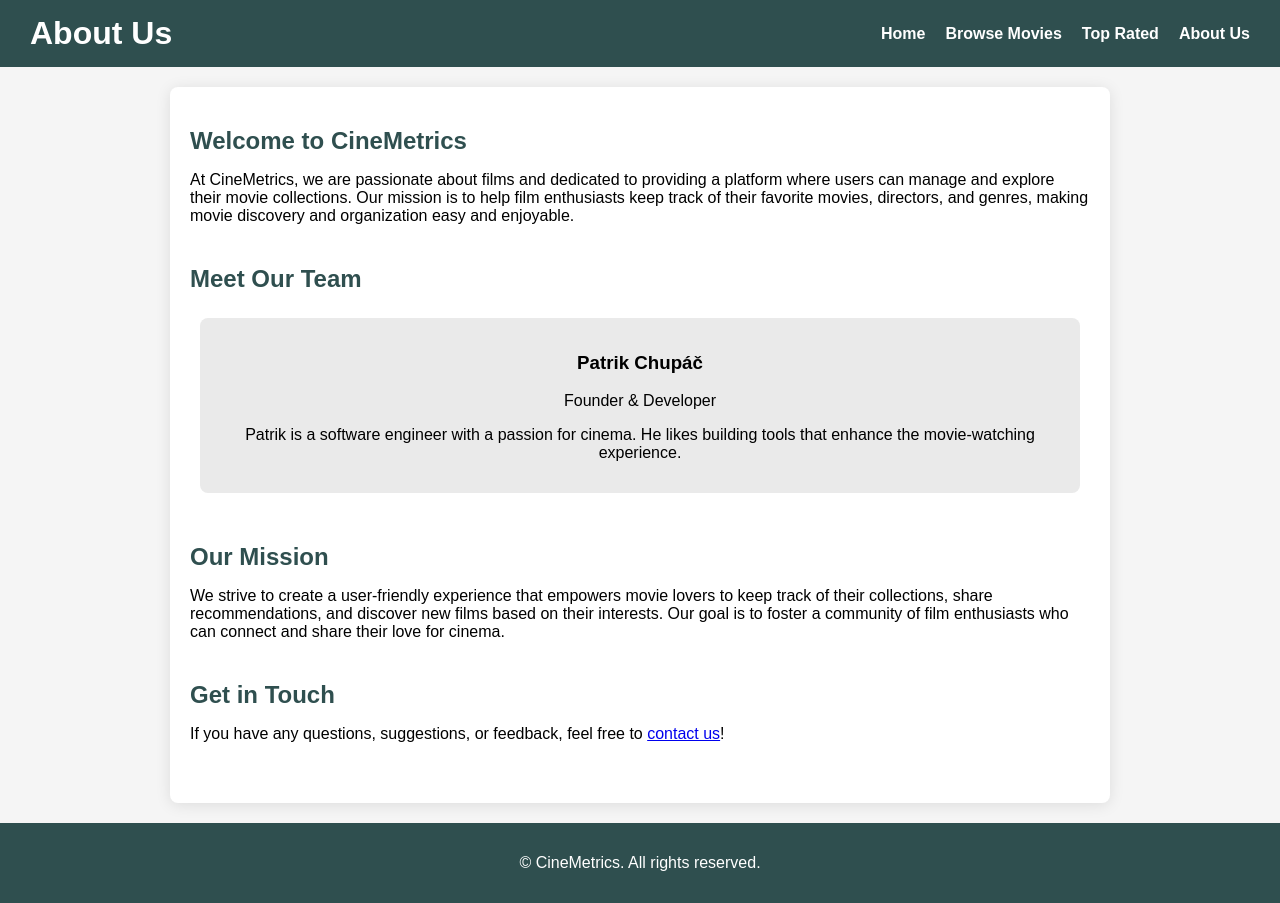
After one commit to Chupiik/CineMetrics-website, a Django app: page /about_us/ in a window 1280 px wide. The commit adds this page. Run offline with Django 5.2, Linux system fonts and the light colour scheme.

Commit message:
About us page, NavBar changes

```diff
--- /dev/null
+++ b/movies/static/movies/about_us.css
@@ -0,0 +1,124 @@
+body {
+    font-family: 'Arial', sans-serif;
+    margin: 0;
+    padding: 0;
+    background-color: whitesmoke;
+    color: black;
+}
+
+
+header {
+    background-color: darkslategray;
+    color: white;
+    text-align: center;
+    display: flex;
+    justify-content: space-between;
+    align-items: center;
+    padding: 15px 30px;
+}
+
+header h1 {
+    margin: 0;
+    font-size: 2em;
+}
+
+nav ul {
+    list-style-type: none;
+    margin: 0;
+    padding: 0;
+    display: flex;
+}
+
+nav ul li {
+    margin-left: 20px;
+}
+
+nav ul li a {
+    color: white;
+    text-decoration: none;
+    font-weight: bold;
+    transition: color 0.3s;
+}
+
+nav ul li a:hover {
+    color: orange;
+}
+
+h1 {
+    margin: 0;
+}
+
+.container {
+    max-width: 900px;
+    margin: 20px auto;
+    padding: 20px;
+    background: white;
+    border-radius: 8px;
+    box-shadow: 0 2px 15px rgba(0, 0, 0, 0.1);
+}
+
+.intro-section, .team-section, .mission-section, .contact-section {
+    margin-bottom: 40px;
+}
+
+h2 {
+    color: darkslategray;
+    margin-bottom: 15px;
+}
+
+.team-container {
+    display: flex;
+    flex-wrap: wrap;
+    justify-content: space-between;
+}
+
+.team-member {
+    flex: 1 1 30%; /* Flex-basis for three columns */
+    background: #eaeaea;
+    border-radius: 8px;
+    padding: 15px;
+    margin: 10px;
+    text-align: center;
+    transition: transform 0.3s, box-shadow 0.3s;
+}
+
+.team-member:hover {
+    transform: translateY(-5px);
+    box-shadow: 0 4px 20px rgba(0, 0, 0, 0.2);
+}
+
+footer {
+    text-align: center;
+    padding: 15px 0;
+    background: darkslategray;
+    color: white;
+}
+
+@media (max-width: 800px) {
+    .team-member {
+        flex: 1 1 45%;
+    }
+}
+
+@media (max-width: 600px) {
+    .team-member {
+        flex: 1 1 100%;
+    }
+
+    .container {
+        padding: 10px;
+    }
+}
+
+@media (max-width: 768px) {
+
+    nav ul {
+        flex-direction: column;
+        align-items: center;
+    }
+
+    nav ul li {
+        margin-left: 0;
+        margin-top: 10px;
+    }
+}
--- a/movies/urls.py
+++ b/movies/urls.py
@@ -3,6 +3,7 @@ from . import views
 
 urlpatterns = [
     path('', views.home, name='home'),
+    path('about_us/', views.about_us, name='about_us'),
     path('movies/', views.movies_list, name='movies_list'),
     path('movies/<int:movie_id>/', views.movie_detail, name='movie_detail'),
 ]
--- a/movies/views.py
+++ b/movies/views.py
@@ -7,6 +7,10 @@ from .models import Movie
 def home(request):
     return render(request, 'movies/home.html')
 
+def about_us(request):
+    return render(request, 'movies/about_us.html')
+
+
 def movies_list(request):
     movies = Movie.objects.all()
     return render(request, 'movies/movies_list.html', {'movies': movies})
--- /dev/null
+++ b/templates/movies/about_us.html
@@ -0,0 +1,62 @@
+<!DOCTYPE html>
+<html lang="en">
+<head>
+    {% load static %}
+    <meta charset="UTF-8">
+    <meta name="viewport" content="width=device-width, initial-scale=1.0">
+    <title>About Us - CineMetrics</title>
+    <link rel="stylesheet" href="{% static 'movies/about_us.css' %}">
+</head>
+<body>
+    <header>
+        <h1>About Us</h1>
+
+        <nav>
+            <ul>
+                <li><a href="{% url 'home' %}">Home</a></li>
+                <li><a href="{% url 'movies_list' %}">Browse Movies</a></li>
+                <li><a href="#">Top Rated</a></li>
+                <li><a href="{% url 'about_us' %}">About Us</a></li>
+            </ul>
+        </nav>
+    </header>
+
+    <main>
+        <div class="container">
+            <section class="intro-section">
+                <h2>Welcome to CineMetrics</h2>
+                <p>
+                    At CineMetrics, we are passionate about films and dedicated to providing a platform where users can manage and explore their movie collections. Our mission is to help film enthusiasts keep track of their favorite movies, directors, and genres, making movie discovery and organization easy and enjoyable.
+                </p>
+            </section>
+
+            <section class="team-section">
+                <h2>Meet Our Team</h2>
+                <div class="team-container">
+                    <div class="team-member">
+                        <h3>Patrik Chupáč</h3>
+                        <p>Founder & Developer</p>
+                        <p>Patrik is a software engineer with a passion for cinema. He likes building tools that enhance the movie-watching experience.</p>
+                    </div>
+                </div>
+            </section>
+
+            <section class="mission-section">
+                <h2>Our Mission</h2>
+                <p>
+                    We strive to create a user-friendly experience that empowers movie lovers to keep track of their collections, share recommendations, and discover new films based on their interests. Our goal is to foster a community of film enthusiasts who can connect and share their love for cinema.
+                </p>
+            </section>
+
+            <section class="contact-section">
+                <h2>Get in Touch</h2>
+                <p>If you have any questions, suggestions, or feedback, feel free to <a href="#">contact us</a>!</p>
+            </section>
+        </div>
+    </main>
+
+    <footer>
+        <p>&copy; CineMetrics. All rights reserved.</p>
+    </footer>
+</body>
+</html>
--- a/templates/movies/home.html
+++ b/templates/movies/home.html
@@ -14,10 +14,10 @@
         </div>
         <nav>
             <ul>
-                <li><a href="#">Home</a></li>
+                <li><a href="{% url 'home' %}">Home</a></li>
                 <li><a href="{% url 'movies_list' %}">Browse Movies</a></li>
                 <li><a href="#">Top Rated</a></li>
-                <li><a href="#">About Us</a></li>
+                <li><a href="{% url 'about_us' %}">About Us</a></li>
             </ul>
         </nav>
     </header>
--- a/templates/movies/movies_list.html
+++ b/templates/movies/movies_list.html
@@ -15,7 +15,7 @@
                 <li><a href="{% url 'home' %}">Home</a></li>
                 <li><a href="{% url 'movies_list' %}">Browse Movies</a></li>
                 <li><a href="#">Top Rated</a></li>
-                <li><a href="#">About Us</a></li>
+                <li><a href="{% url 'about_us' %}">About Us</a></li>
             </ul>
         </nav>
     </header>
```
